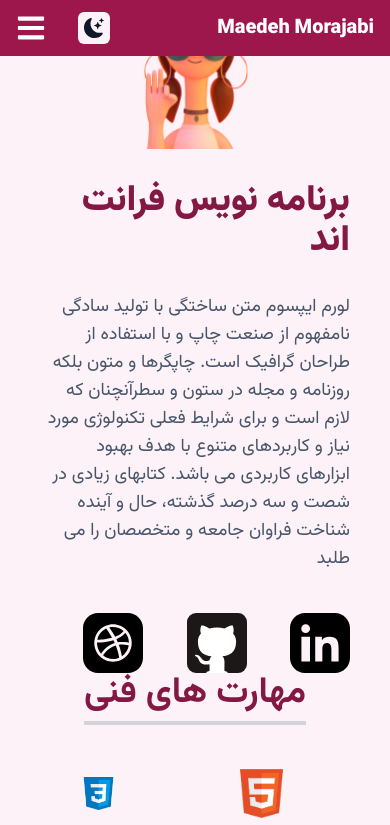
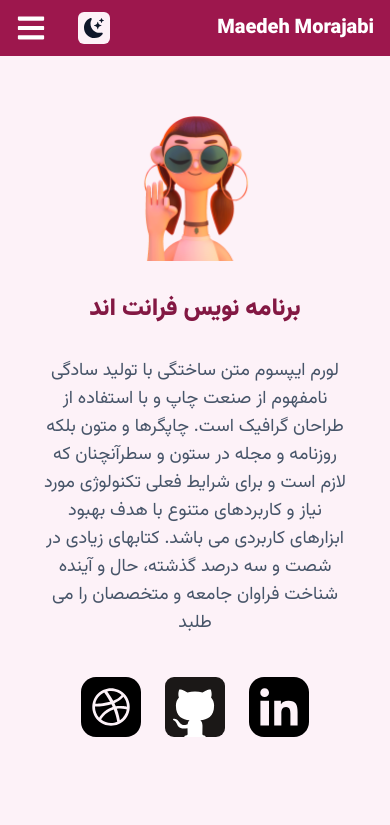
Before and after one commit to maedehmr/Portfolio, a Next.js app: page / in a window 390 px wide. Shown: the top 825 px of the page. Built offline with nearby package versions, Linux system fonts and the light colour scheme.

Commit message:
fix responsive

```diff
--- a/src/app/Components/About.js
+++ b/src/app/Components/About.js
@@ -4,13 +4,13 @@ export default function About() {
 return(
     <section
     name="home"
-    className="flex flex-col lg:flex-row items-center lg:h-screen h-full home"
+    className="flex flex-col lg:flex-row items-center lg:h-screen h-full home lg:pt-5 pt-28"
   >
     <div className="lg:w-3/5 w-full mt-8">
-      <h1 className="text-4xl mb-8 text-pink-900 font-black">
+      <h1 className="lg:text-4xl text-2xl lg:text-right text-center mb-8 text-pink-900 font-black">
         برنامه نویس فرانت اند
       </h1>
-      <p className=" text-lg w-full lg:w-7/8 text-slate-600">
+      <p className=" text-lg w-full lg:w-7/8 lg:text-right text-center text-slate-600">
         لورم ایپسوم متن ساختگی با تولید سادگی نامفهوم از صنعت چاپ و با
         استفاده از طراحان گرافیک است. چاپگرها و متون بلکه روزنامه و مجله
         در ستون و سطرآنچنان که لازم است و برای شرایط فعلی تکنولوژی مورد
@@ -21,7 +21,7 @@ return(
       <div className="flex justify-center lg:justify-start mt-10">
         <a href="#">
         <img
-          className="ml-14 hover:scale-105"
+          className="lg:ml-14 mx-3 hover:scale-105"
           src="./img/linkedin-svgrepo-com.svg"
           alt=""
           width="60px"
@@ -29,7 +29,7 @@ return(
         </a>
         <a href="#">
         <img
-          className="ml-14 hover:scale-105"
+          className="lg:ml-14 mx-3 hover:scale-105"
           src="./img/github-svgrepo-com (1).svg"
           alt=""
           width="60px"
@@ -37,7 +37,7 @@ return(
         </a>
         <a href="#">
         <img
-          className="ml-14 hover:scale-105"
+          className="lg:ml-14 mx-3 hover:scale-105"
           src="./img/dribbble-svgrepo-com.svg"
           alt=""
           width="60px"
--- a/src/app/Components/Contact.js
+++ b/src/app/Components/Contact.js
@@ -8,7 +8,7 @@ export default function Contact() {
     return(
 <div
   name="contact"
-  className="contact flex flex-col justify-center lg:h-screen h-full p-4"
+  className="contact flex flex-col justify-center lg:h-screen h-full p-4 lg:pt-5 pt-28 lg:pb-10 pb-28"
 >
   <div className="text-center mb-10">
     <h2 className="text-4xl inline border-b-4 border-gray-300 font-bold text-pink-900">
--- a/src/app/Components/Project.js
+++ b/src/app/Components/Project.js
@@ -36,7 +36,7 @@ export default function Project() {
         <section>
         <div
           name="experience"
-          className="lg:h-screen h-full content-center grid experience"
+          className="lg:h-screen h-full content-center grid experience lg:pt-5 pt-28"
         >
           <div className="text-center">
             <h2 className="text-4xl inline border-b-4 border-gray-300 font-bold text-pink-900">
--- a/src/app/Components/Skill.js
+++ b/src/app/Components/Skill.js
@@ -77,7 +77,7 @@ export default function Skill() {
         <section>
         <div
           name="portfolio"
-          className="lg:h-screen h-full content-center grid portfolio"
+          className="lg:h-screen h-full content-center grid portfolio lg:pt-5 pt-28"
         >
           <div className="text-center">
             <h2 className="text-4xl inline border-b-4 border-gray-300 font-bold text-pink-900">
--- a/src/app/page.js
+++ b/src/app/page.js
@@ -64,7 +64,7 @@ export default function Home() {
             <li>
               <a
                 className="md:block hidden bg-gradient-to-r from-pink-100 text-sm to-pink-50 text-pink-900 px-4 py-2 border-none rounded-md ml-8 hover:scale-105 hover:from-pink-50 hover:to-pink-100 duration-200"
-                href="#"
+                href="/public/resume.pdf" download
               >
                 دانلود رزومه
               </a>
@@ -78,7 +78,7 @@ export default function Home() {
           </div>
 
           {nav && (
-            <ul className="flex flex-col justify-center items-center absolute top-0 left-0 w-full h-screen bg-gradient-to-b from-black to-gray-800 text-gray-500">
+            <ul className="flex flex-col justify-center items-center absolute top-0 left-0 w-full h-screen bg-pink-900 text-slate-100">
               {links.map(({ id, link, text }) => (
                 <li
                   key={id}
```
Also changed, not shown: public/img/todolist.png (deleted), 1 other file (tests, documents, lock files or other folders).
